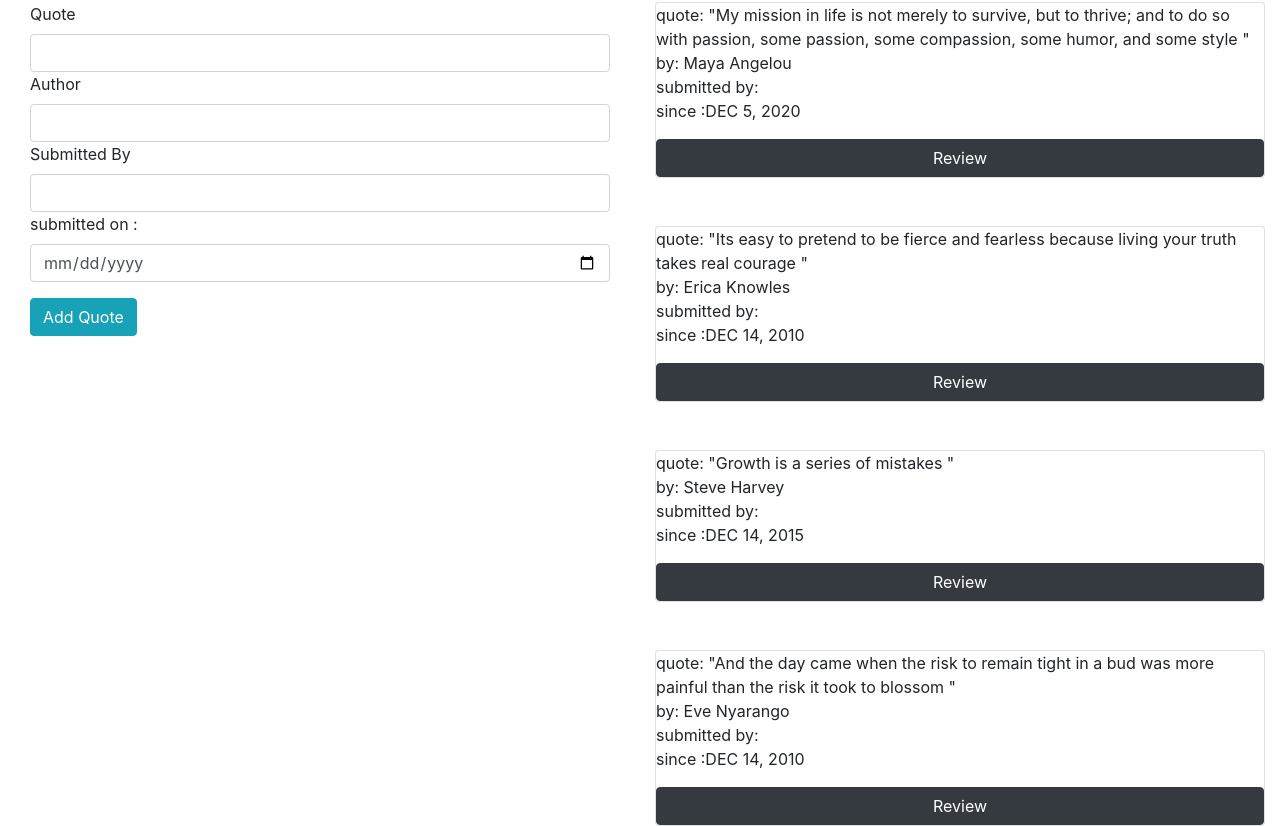
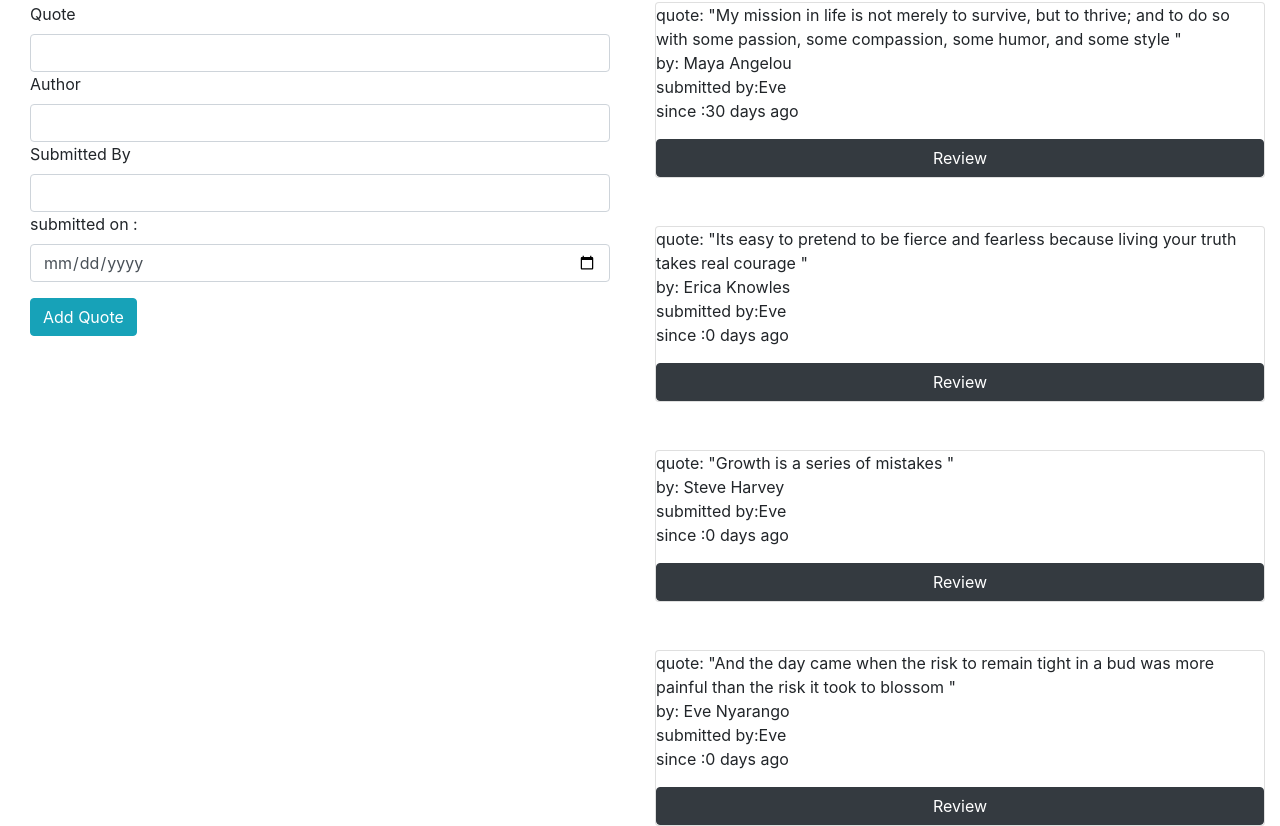
Before and after one commit to EveNyarango/Quotes, an Angular app: page / in a window 1280 px wide. Shown: the part 546-1372 px from the top of the page. Built offline with nearby package versions, Linux system fonts and the light colour scheme.

Commit message:
add datecount and like and dislike functionality

```diff
--- a/src/app/quote-detail/quote-detail.component.html
+++ b/src/app/quote-detail/quote-detail.component.html
@@ -1,7 +1,7 @@
 <div class="text-center container">
     <button style="margin-left:10px;" (click)='quoteDelete(true)' class="btn btn-outline-danger">Delete</button>
-    <button style="margin-left:10px;" class="btn btn-outline-success" (click)='upVote($event)'> {{quote.upVote}} <i
+    <button style="margin-left:10px;" class="btn btn-outline-success" (click)='upVote($event)'> LIKE{{quote.upVote}} <i
             class="fa fa-thumbs-up" aria-hidden="true"></i></button>
-    <button style="margin-left:20px;" class="btn btn-outline-warning" (click)='downVote($event)'>{{quote.downVote}} <i
+    <button style="margin-left:20px;" class="btn btn-outline-warning" (click)='downVote($event)'>DISLIKE{{quote.downVote}} <i
             class="fa fa-thumbs-down" aria-hidden="true"></i></button>
 </div>
--- a/src/app/quote.ts
+++ b/src/app/quote.ts
@@ -8,5 +8,9 @@ export class Quote {
         public author: string,
         public submittedBy: string,
         public since: Date){
-    this.showDescription=false;}
+    this.showDescription=false;
+    this.upVote=0;
+    this.downVote=0;
+
 }
+}
--- a/src/app/quote/quote.component.html
+++ b/src/app/quote/quote.component.html
@@ -14,7 +14,7 @@
           <br>
             <div class="card">
                 <p id={{i}}>quote: "{{quote.quote}}" <br> by: {{quote.author}} <br> submitted
-                    by:{{quote.submittedBy}} <br> since :{{quote.since|date|uppercase}}</p>
+                    by:{{quote.submittedBy}} <br> since :{{quote.since|dateCount}} days ago</p>
                     <!-- <button style="margin-left:20px; width: 100px;" class="btn btn-outline-warning" (click)='downVote($event)'>{{quote.downVote}} <i
                       class="fa fa-thumbs-down" aria-hidden="true"></i></button> -->
                     <button (click)='toggleDetails(i)' class="btn btn-dark" >Review</button>
--- a/src/app/quote/quote.component.ts
+++ b/src/app/quote/quote.component.ts
@@ -9,10 +9,10 @@ export class QuoteComponent implements OnInit {
 
 
   quotes: Quote[] = [
-    new Quote('My mission in life is not merely to survive, but to thrive; and to do so with passion, some passion, some compassion, some humor, and some style ', 'Maya Angelou ', '', new Date(2020, 11, 5)),
-    new Quote('Its easy to pretend to be fierce and fearless because living your truth takes real courage ', 'Erica Knowles', '', new Date(2010, 11, 14)),
-    new Quote('Growth is a series of mistakes ', 'Steve Harvey', '', new Date(2015, 11, 14)),
-    new Quote('And the day came when the risk to remain tight in a bud was more painful than the risk it took to blossom ', 'Eve Nyarango ', '', new Date(2010, 11, 14))
+    new Quote('My mission in life is not merely to survive, but to thrive; and to do so with some passion, some compassion, some humor, and some style ', 'Maya Angelou ', 'Eve', new Date(2020, 11, 5)),
+    new Quote('Its easy to pretend to be fierce and fearless because living your truth takes real courage ', 'Erica Knowles', 'Eve', new Date(2010, 11, 14)),
+    new Quote('Growth is a series of mistakes ', 'Steve Harvey', 'Eve', new Date(2015, 11, 14)),
+    new Quote('And the day came when the risk to remain tight in a bud was more painful than the risk it took to blossom ', 'Eve Nyarango ', 'Eve', new Date(2010, 11, 14))
   ];
   addNewQuote(quote){
     let quoteLength = this.quotes.length;
```
